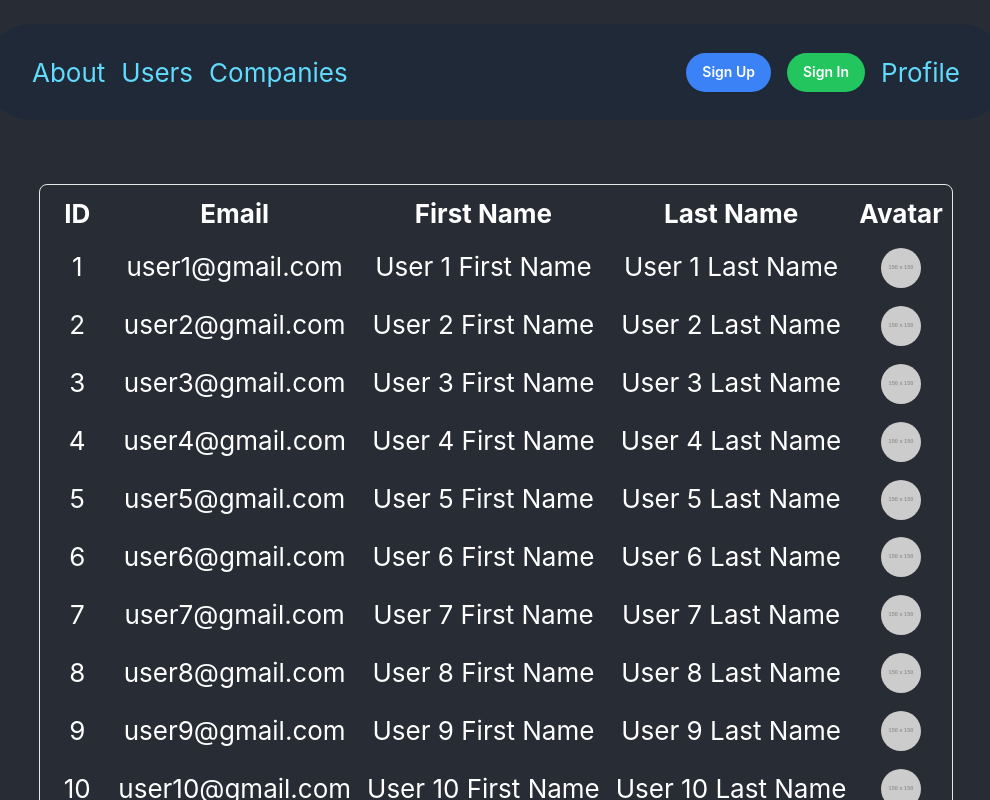
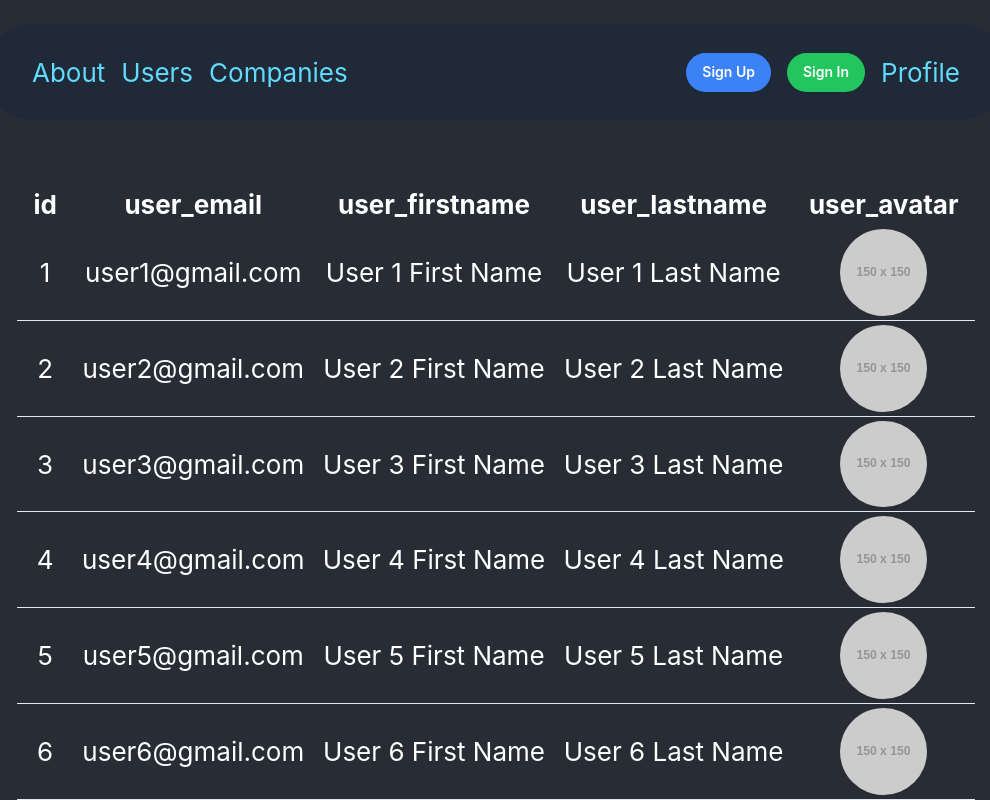
Before and after one commit to WilfredoN/internship_meduzzen, a React (Create React App) app: page /users in a window 1280 px wide. Shown: the top 800 px of the page, without its empty margins (144-1134 px from the left). Built offline with nearby package versions, Linux system fonts and the light colour scheme.

Commit message:
Refactor table component to use dynamic headers and rows

```diff
--- /dev/null
+++ b/src/Components/Table/Cell.tsx
@@ -0,0 +1,11 @@
+import React, { memo } from 'react';
+
+interface CellProps {
+  value: React.ReactNode;
+}
+
+const Cell: React.FC<CellProps> = memo(({ value }) => (
+  <td className="rounded-md p-1">{value}</td>
+));
+
+export default Cell;
--- a/src/Components/Table/CompanyCell.tsx
+++ /dev/null
@@ -1,11 +0,0 @@
-import React, { memo } from 'react';
-
-interface CompanyCellProps {
-  value: React.ReactNode;
-}
-
-const CompanyCell: React.FC<CompanyCellProps> = memo(({ value }) => (
-  <td className="rounded-md p-1">{value}</td>
-));
-
-export default CompanyCell;
--- a/src/Components/Table/CompanyRow.tsx
+++ /dev/null
@@ -1,34 +0,0 @@
-import React, { memo } from 'react';
-import CompanyCell from './CompanyCell';
-
-interface CompanyType {
-  id: number;
-  company_name: string;
-  company_title: string;
-  company_avatar: string;
-  is_visible: boolean;
-}
-
-interface CompanyRowProps {
-  item: CompanyType;
-}
-
-const CompanyRow: React.FC<CompanyRowProps> = memo(({ item }) => (
-  <tr key={item.id} className="border-b">
-    <CompanyCell value={item.id} />
-    <CompanyCell value={item.company_name} />
-    <CompanyCell value={item.company_title} />
-    <CompanyCell
-      value={
-        <img
-          src={item.company_avatar}
-          alt={item.company_name}
-          className="w-1/2 h-1/2 rounded-full mx-auto"
-        />
-      }
-    />
-    <CompanyCell value={item.is_visible ? 'Yes' : 'No'} />
-  </tr>
-));
-
-export default CompanyRow;
--- /dev/null
+++ b/src/Components/Table/Row.tsx
@@ -0,0 +1,21 @@
+import React, { memo } from 'react';
+import Cell from './Cell';
+
+export interface CellType {
+  value: string | number | JSX.Element;
+  isImage?: boolean;
+}
+
+interface RowProps {
+  item: CellType[];
+}
+
+const Row: React.FC<RowProps> = memo(({ item }) => (
+  <tr className="border-b">
+    {item.map((cell, index) => (
+      <Cell key={index} value={cell.value} />
+    ))}
+  </tr>
+));
+
+export default Row;
--- a/src/Components/Table/Table.tsx
+++ b/src/Components/Table/Table.tsx
@@ -1,44 +1,55 @@
 import React from 'react';
 import TableHeader from './TableHeader';
-import UserRow from './UserRow';
-import CompanyRow from './CompanyRow';
+import Row, { CellType } from './Row';
 
-interface UserType {
-  id: number;
-  user_email: string;
-  user_firstname: string;
-  user_lastname: string;
-  user_avatar: string;
+interface TableProps {
+  data: any[];
 }
 
-interface CompanyType {
-  id: number;
-  company_name: string;
-  company_title: string;
-  company_avatar: string;
-  is_visible: boolean;
-}
+const getCellValue = (key: string, value: any) => {
+  if (key.includes('avatar')) {
+    return (
+      <img
+        src={String(value)}
+        alt={key}
+        className="w-1/2 rounded-full mx-auto"
+      />
+    );
+  }
 
-interface TableProps {
-  data: (UserType | CompanyType)[];
-  type: 'user' | 'company';
-}
+  if (typeof value === 'boolean') {
+    return value ? 'Yes' : 'No';
+  }
 
-const Table: React.FC<TableProps> = ({ data, type }) => (
-  <div className="table">
-    <table className="border-separate border-spacing-2 border rounded-lg">
-      <TableHeader type={type} />
-      <tbody>
-        {data.map((item) =>
-          type === 'user' ? (
-            <UserRow key={item.id} item={item as UserType} />
-          ) : (
-            <CompanyRow key={item.id} item={item as CompanyType} />
-          )
-        )}
-      </tbody>
+  return value;
+};
+
+const Table: React.FC<TableProps> = ({ data }) => {
+  if (!data || data.length === 0) return null;
+
+  const headers = Object.keys(data[0]);
+
+  const formatData = (item: any): CellType[] => {
+    return Object.entries(item).map(([key, value]) => {
+      const cellValue = getCellValue(key, value);
+
+      return {
+        key,
+        value: cellValue,
+      };
+    });
+  };
+
+  const rows = data.map(formatData);
+
+  return (
+    <table>
+      <TableHeader headers={headers} />
+      {rows.map((row, index) => (
+        <Row key={index} item={row} />
+      ))}
     </table>
-  </div>
-);
+  );
+};
 
 export default Table;
--- a/src/Components/Table/TableHeader.tsx
+++ b/src/Components/Table/TableHeader.tsx
@@ -1,28 +1,17 @@
 import React from 'react';
 
 interface TableHeaderProps {
-  type: 'user' | 'company';
+  headers: string[];
 }
 
-const TableHeader: React.FC<TableHeaderProps> = ({ type }) => (
+const TableHeader: React.FC<TableHeaderProps> = ({ headers }) => (
   <thead>
     <tr>
-      <th className="pl-4 pr-4">ID</th>
-      {type === 'user' ? (
-        <>
-          <th>Email</th>
-          <th>First Name</th>
-          <th>Last Name</th>
-          <th>Avatar</th>
-        </>
-      ) : (
-        <>
-          <th className="pr-4">Company Name</th>
-          <th className="pr-8 pl-8">Company Title</th>
-          <th className="pr-8 pl-8">Avatar</th>
-          <th className="pr-8 pl-8">Visible</th>
-        </>
-      )}
+      {headers.map((header, index) => (
+        <th key={index} className="pl-4 pr-4">
+          {header}
+        </th>
+      ))}
     </tr>
   </thead>
 );
--- a/src/Pages/Companies/Companies.tsx
+++ b/src/Pages/Companies/Companies.tsx
@@ -12,7 +12,6 @@ const Companies = () => {
           company_avatar: 'https://via.placeholder.com/150',
           is_visible: true,
         }))}
-        type="company"
       />
     </div>
   );
--- a/src/Pages/Users/Users.tsx
+++ b/src/Pages/Users/Users.tsx
@@ -12,7 +12,6 @@ const Users = () => {
           user_lastname: `User ${i + 1} Last Name`,
           user_avatar: 'https://via.placeholder.com/150',
         }))}
-        type="user"
       />
     </div>
   );
```
